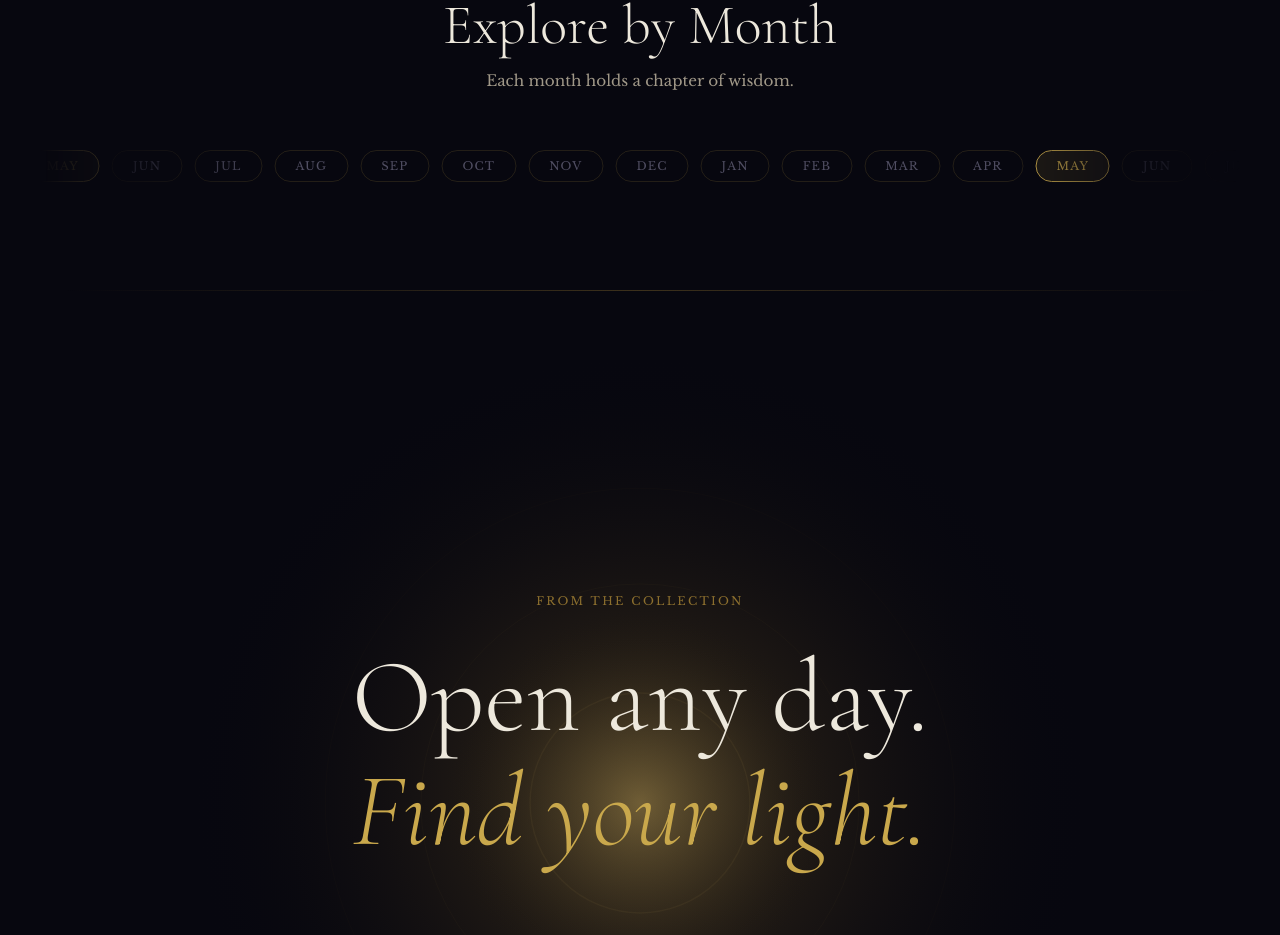
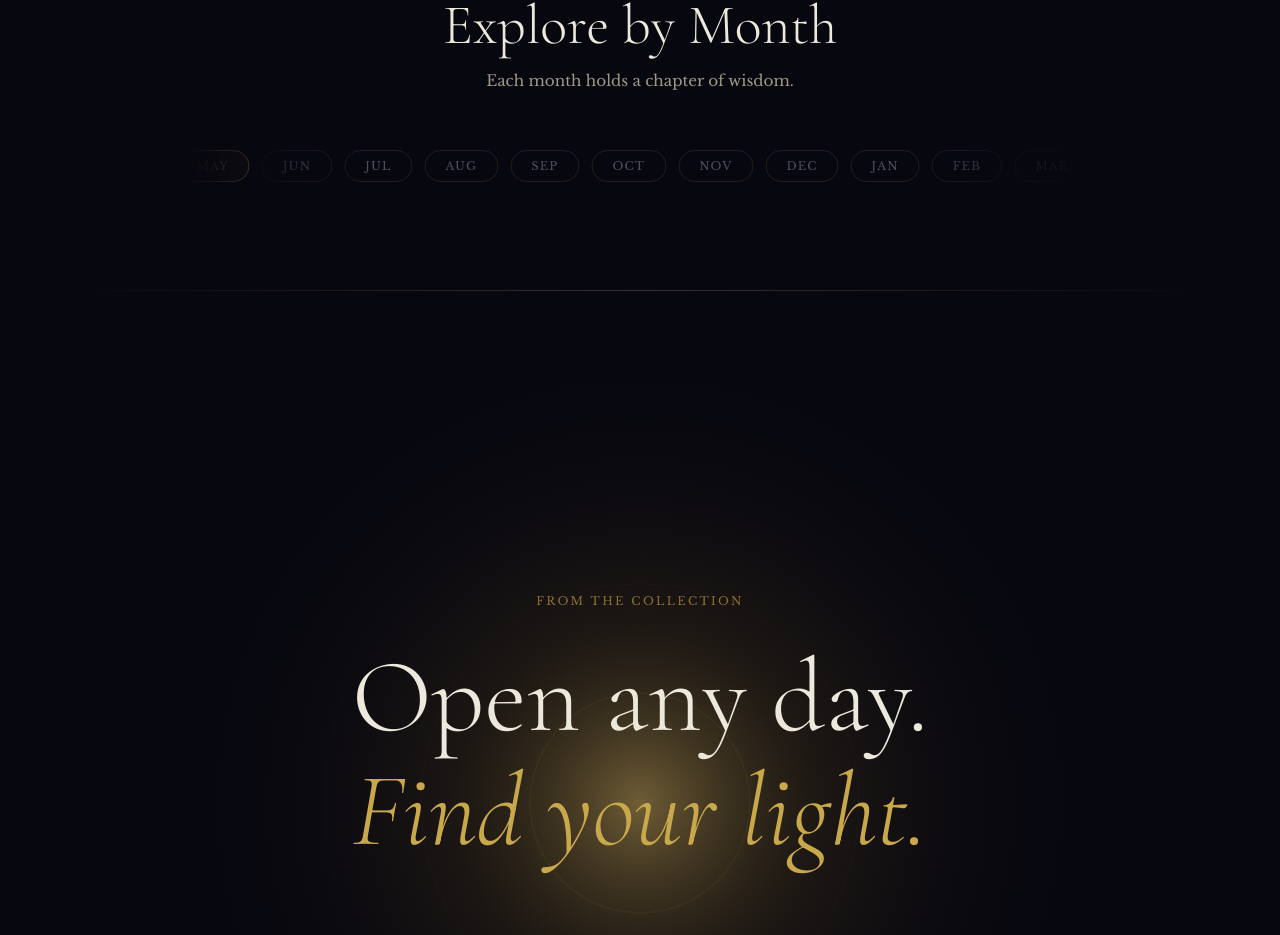
Before and after one commit to TimmyhalfZombie/let-there-be-lights, a React (Vite) app: page / in a window 1280 px wide. Shown: the part 1611-2546 px from the top of the page. Built offline with nearby package versions, Linux system fonts and the light colour scheme.

Commit message:
UI: fix marquee

```diff
--- a/src/style.css
+++ b/src/style.css
@@ -886,7 +886,7 @@ canvas#radiance-bg {
 .months-nav__row {
   position: relative;
   overflow: hidden;
-  max-width: var(--container-max);
+  max-width: 900px;
   margin: 0 auto;
   -webkit-mask-image: linear-gradient(to right,
       transparent 0%,
```
